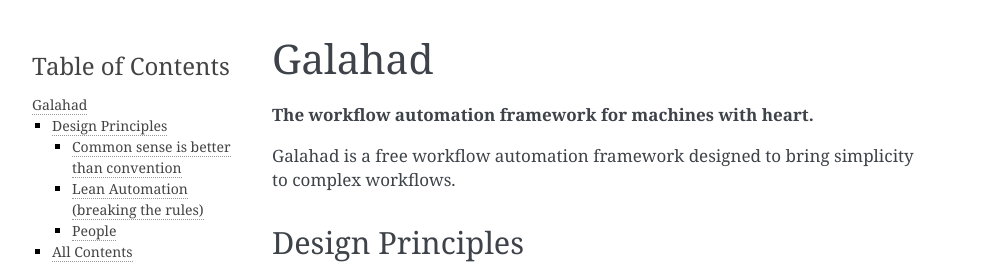
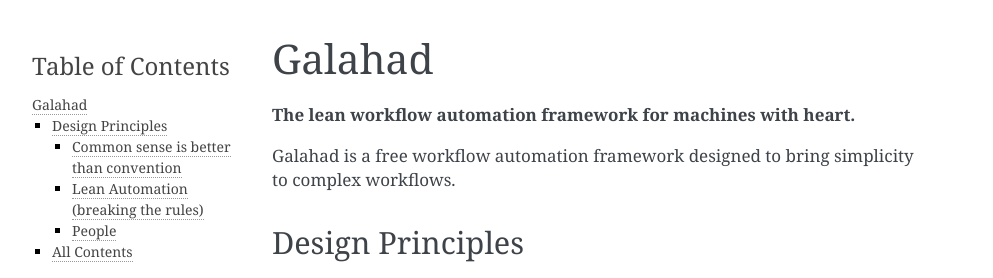
Before and after one commit to codingjoe/joeflow, a Sphinx documentation site: the page built from docs/index.rst, in a window 1280 px wide. Shown: the top 278 px of the page, without its empty margins (148-1141 px from the left). Built offline with Sphinx 7.4.7, drawn with Linux system fonts in a browser that asks for light colours.

Commit message:
Add `lean` to claim

```diff
--- a/docs/index.rst
+++ b/docs/index.rst
@@ -2,7 +2,7 @@
 Galahad
 =======
 
-**The workflow automation framework for machines with heart.**
+**The lean workflow automation framework for machines with heart.**
 
 Galahad is a free workflow automation framework designed to bring simplicity
 to complex workflows.
--- a/galahad/__init__.py
+++ b/galahad/__init__.py
@@ -1,2 +1,2 @@
-"""The workflow automation framework for machines with heart."""
+"""The lean workflow automation framework for machines with heart."""
 default_app_config = 'galahad.apps.GalahadConfig'
--- a/setup.cfg
+++ b/setup.cfg
@@ -1,6 +1,6 @@
 [metadata]
 name = galahad
-description = The workflow automation framework for machines with heart
+description = The lean workflow automation framework for machines with heart
 long_description = file: README.md
 long_description_content_type = text/markdown; charset=UTF-8
 author = Johannes Hoppe
```
Also changed, not shown: README.md (+1 -1 lines).
